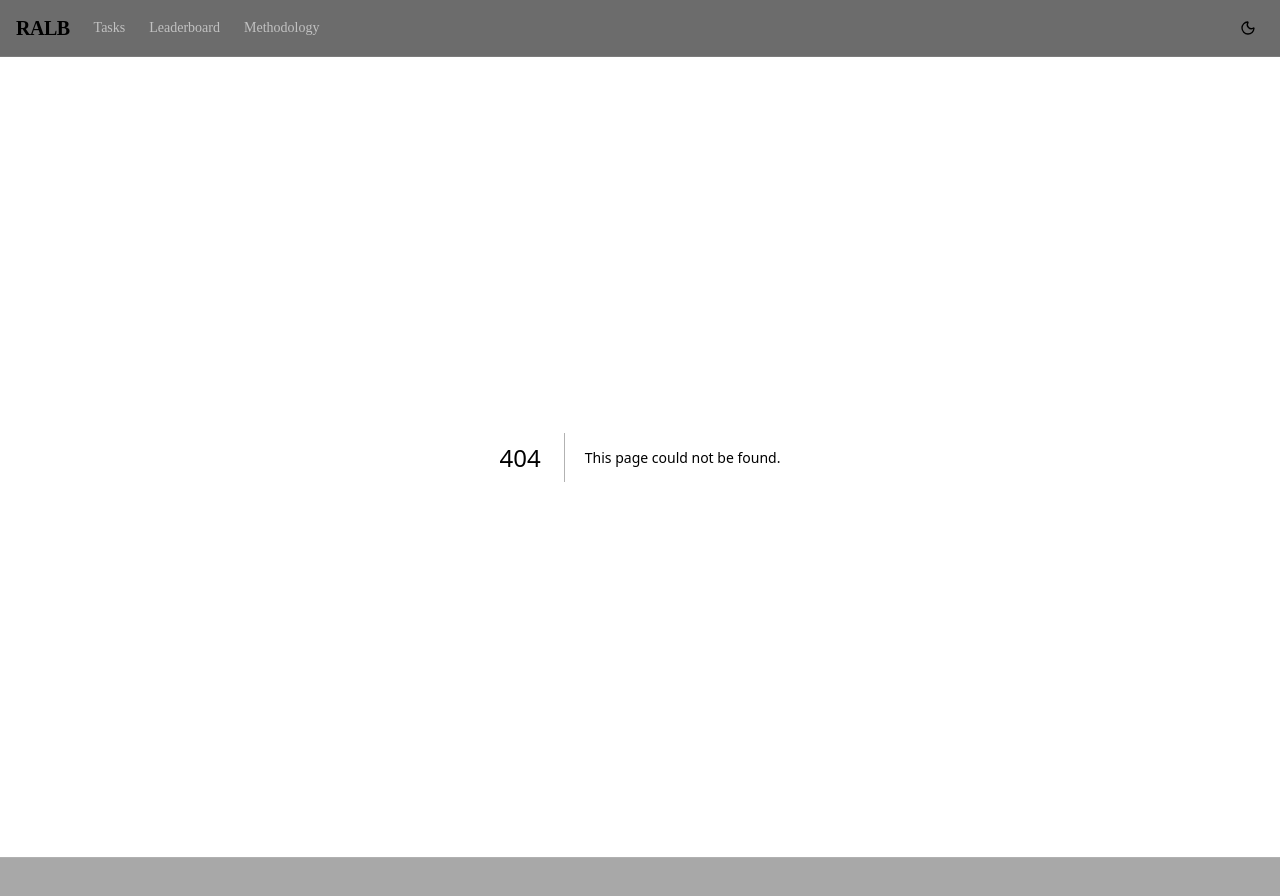
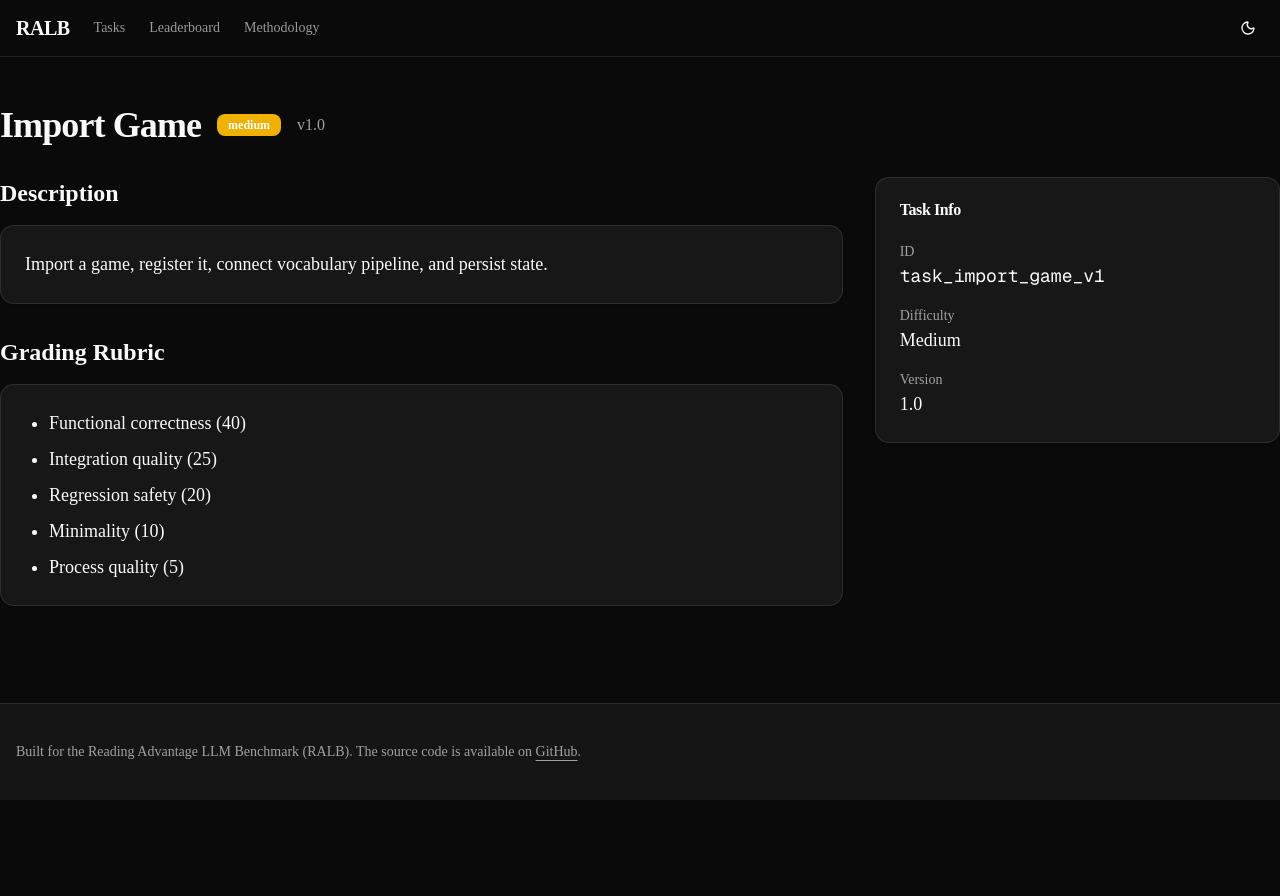
Before and after one commit to bodangren/reading-advantage-llm-benchmark, a Next.js app: page /tasks/task_import_game_v1 in a window 1280 px wide. Before the commit this address had no page. Shown: the top 896 px of the page. After the commit the page ends 800 px from the top, so only its background shows below. Built offline with nearby package versions, Linux system fonts and the light colour scheme.

Commit message:
feat(ui): Implement Task Detail dynamic route with generation support

```diff
--- a/conductor/tracks/task_catalog_20260404/plan.md
+++ b/conductor/tracks/task_catalog_20260404/plan.md
@@ -5,7 +5,7 @@
     - [x] Create `app/tasks/page.tsx`.
     - [x] Fetch tasks using the data pipeline.
     - [x] Render a grid of `TaskCard` components utilizing shadcn/ui.
-- [ ] Task: Create the Task Detail dynamic route.
+- [~] Task: Create the Task Detail dynamic route.
     - [ ] Create `app/tasks/[id]/page.tsx` and implement `generateStaticParams`.
     - [ ] Render the task description, difficulty, and grading rubric.
 - [ ] Task: Conductor - User Manual Verification 'Task Catalog UI' (Protocol in workflow.md)
--- /dev/null
+++ b/src/app/tasks/[id]/page.tsx
@@ -0,0 +1,84 @@
+import { getTaskById, getTasks } from "@/lib/data";
+import { notFound } from "next/navigation";
+import { Badge } from "@/components/ui/badge";
+import { Card, CardContent, CardHeader, CardTitle } from "@/components/ui/card";
+
+interface TaskPageProps {
+  params: Promise<{ id: string }>;
+}
+
+export async function generateStaticParams() {
+  const tasks = await getTasks();
+  return tasks.map((task) => ({
+    id: task.id,
+  }));
+}
+
+export default async function TaskDetailPage({ params }: TaskPageProps) {
+  const { id } = await params;
+  const task = await getTaskById(id);
+
+  if (!task) {
+    notFound();
+  }
+
+  return (
+    <div className="container mx-auto py-12">
+      <div className="flex items-center space-x-4 mb-8">
+        <h1 className="text-4xl font-bold tracking-tight">{task.title}</h1>
+        <Badge variant={task.difficulty === 'hard' ? 'destructive' : task.difficulty === 'medium' ? 'warning' : 'secondary' as any}>
+          {task.difficulty}
+        </Badge>
+        <span className="text-muted-foreground">v{task.version}</span>
+      </div>
+
+      <div className="grid grid-cols-1 lg:grid-cols-3 gap-8">
+        <div className="lg:col-span-2 space-y-8">
+          <section>
+            <h2 className="text-2xl font-semibold mb-4">Description</h2>
+            <Card>
+              <CardContent className="pt-6">
+                <p className="text-lg leading-relaxed">{task.description}</p>
+              </CardContent>
+            </Card>
+          </section>
+
+          <section>
+            <h2 className="text-2xl font-semibold mb-4">Grading Rubric</h2>
+            <Card>
+              <CardContent className="pt-6">
+                <ul className="list-disc pl-6 space-y-2">
+                  {task.rubric.map((item, index) => (
+                    <li key={index} className="text-lg">{item}</li>
+                  ))}
+                </ul>
+              </CardContent>
+            </Card>
+          </section>
+        </div>
+
+        <div className="space-y-8">
+          <Card>
+            <CardHeader>
+              <CardTitle>Task Info</CardTitle>
+            </CardHeader>
+            <CardContent className="space-y-4">
+              <div>
+                <p className="text-sm font-medium text-muted-foreground">ID</p>
+                <p className="text-lg font-mono">{task.id}</p>
+              </div>
+              <div>
+                <p className="text-sm font-medium text-muted-foreground">Difficulty</p>
+                <p className="text-lg capitalize">{task.difficulty}</p>
+              </div>
+              <div>
+                <p className="text-sm font-medium text-muted-foreground">Version</p>
+                <p className="text-lg">{task.version}</p>
+              </div>
+            </CardContent>
+          </Card>
+        </div>
+      </div>
+    </div>
+  );
+}
```
Also changed, not shown: 1 other file (tests, documents, lock files or other folders).
